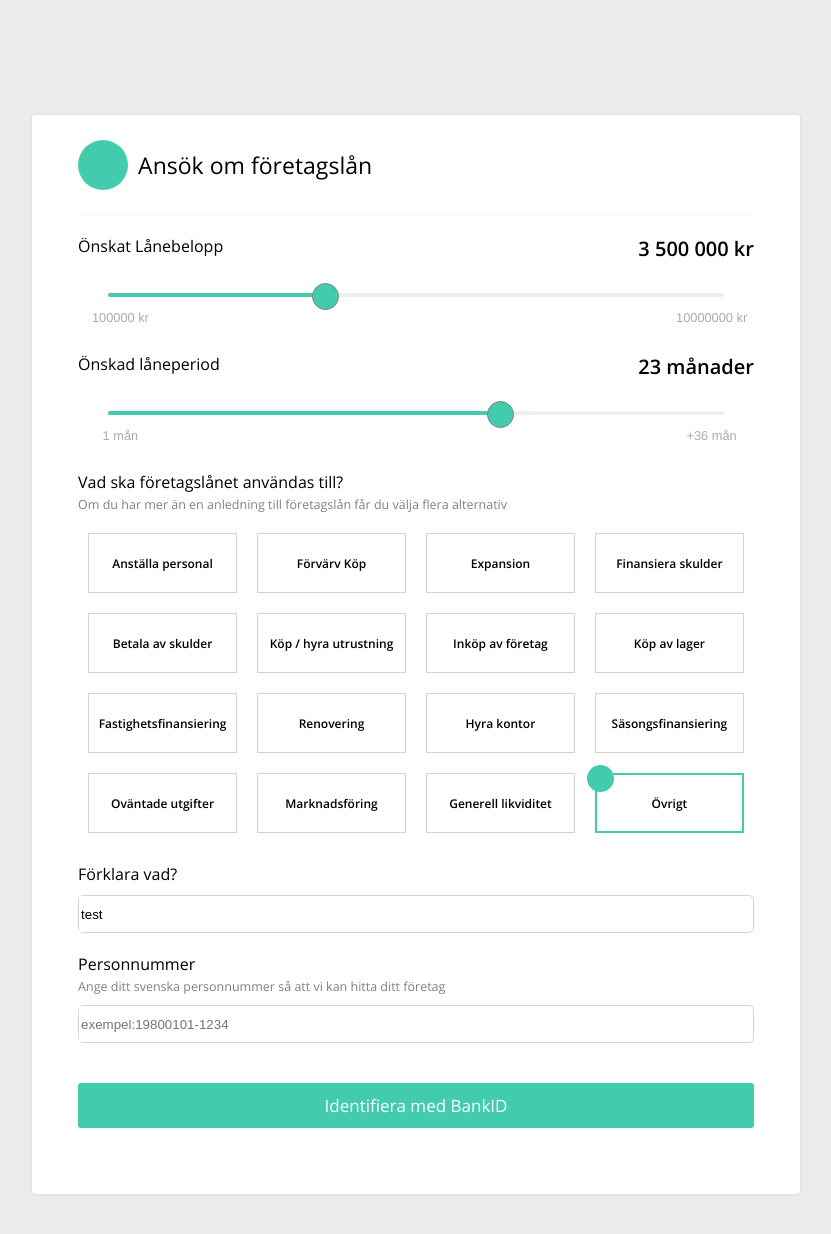
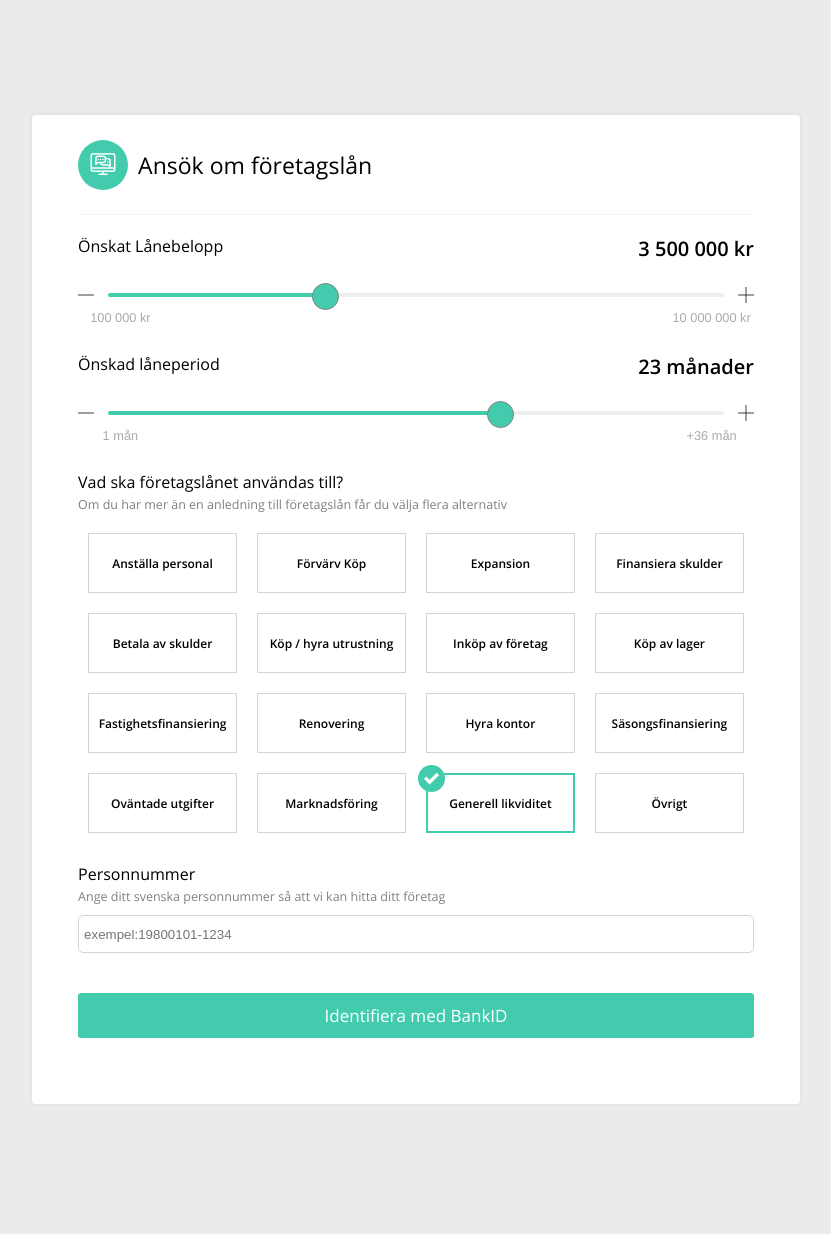
Before and after one commit to ponture-se/app-loan, a PHP site: page / in a window 1280 px wide. Shown: the whole page, without its empty margins (224-1055 px from the left). After the commit the page ends 1104 px from the top, so only its background shows below. Run offline with PHP 8.4, Linux system fonts and the light colour scheme.

Commit message:
options generating dynamicaly,icons added,slider bugs fixed, input outline bug fixed

```diff
--- a/index.html
+++ b/index.html
@@ -21,24 +21,26 @@
                                 <div class="pon_applyform">
                                     <div class="pon_form_header">
                                         <div class="pon_form_circleIcon"><i class="icon-request"></i></div><span>Ansök om företagslån</span></div>
-                                    <div class="pon_input --sliderInput animated fadeIn">
+                                    <div id="priceRange" class="pon_input --sliderInput animated fadeIn">
                                         <div class="pon_input_header">
-                                            <label class="pon_input_label pon_input_sliderLabel">Önskat Lånebelopp</label><span class="pon_input_label pon_input_sliderLabel loanAmountValue">3 500 000 kr</span></div>
+                                            <label class="pon_input_label pon_input_sliderLabel">Önskat Lånebelopp</label><span class="pon_input_label pon_input_sliderLabel loanAmountValue">3 500 000 kr</span>
+                                        </div>
                                         <div class="pon_rangeSliderDOM">
                                             <div class="rangeSliderDOM_left"><span class="icon-minus"></span></div>
                                             <div class="rangeSliderDOM_center">
-                                                <div aria-disabled="false" class="input-range"><span class="input-range_label input-range_label--min"><span class="input-range_label-container">100000 kr</span></span>
+                                                <div aria-disabled="false" class="input-range"><span class="input-range_label input-range_label--min"><span class="input-range_label-container">100 000 kr</span></span>
                                                     <div class="input-range_track input-range_track--background">
                                                         <div class="input-range_track input-range_track--active" style="left: 0%; width: 34.3434%;"></div><span class="input-range_slider-container" style="position: absolute; left: 34.3434%;"><span class="input-range_label input-range_label--value"><span class="input-range_label-container">3500000 kr</span></span>
                                                         <div aria-valuemax="10000000" aria-valuemin="100000" aria-valuenow="3500000" class="input-range_slider" draggable="false" role="slider" tabindex="0"></div>
                                                         </span>
-                                                    </div><span class="input-range_label input-range_label--max"><span class="input-range_label-container">10000000 kr</span></span>
+                                                    </div><span class="input-range_label input-range_label--max"><span class="input-range_label-container">10 000 000 kr</span></span>
                                                 </div>
                                             </div>
                                             <div class="rangeSliderDOM_right"><span class="icon-add"></span></div>
                                         </div>
                                     </div>
-                                    <div class="pon_input --sliderInput animated fadeIn">
+
+                                    <div id="monthRange"class="pon_input --sliderInput animated fadeIn">
                                         <div class="pon_input_header">
                                             <label class="pon_input_label pon_input_sliderLabel">Önskad låneperiod</label><span class="pon_input_label pon_input_sliderLabel loanAmountValue">23 månader</span></div>
                                         <div class="pon_rangeSliderDOM">
@@ -58,61 +60,15 @@
                                             <div class="rangeSliderDOM_right"><span class="icon-add"></span></div>
                                         </div>
                                     </div>
-                                    <div class="pon_input animated fadeIn">
+
+                                    <div id="usageOptions" class="pon_input usageOptions animated fadeIn">
                                         <label class="pon_input_label">Vad ska företagslånet användas till?<span>Om du har mer än en anledning till företagslån får du välja flera alternativ</span></label>
                                         <div class="options">
-                                            <div class="usageBtn ">
-                                                <div class="usageBtn_title">Anställa personal</div>
-                                            </div>
-                                            <div class="usageBtn ">
-                                                <div class="usageBtn_title">Förvärv Köp</div>
-                                            </div>
-                                            <div class="usageBtn ">
-                                                <div class="usageBtn_title">Expansion</div>
-                                            </div>
-                                            <div class="usageBtn ">
-                                                <div class="usageBtn_title">Finansiera skulder</div>
-                                            </div>
-                                            <div class="usageBtn ">
-                                                <div class="usageBtn_title">Betala av skulder</div>
-                                            </div>
-                                            <div class="usageBtn ">
-                                                <div class="usageBtn_title">Köp / hyra utrustning</div>
-                                            </div>
-                                            <div class="usageBtn ">
-                                                <div class="usageBtn_title">Inköp av företag</div>
-                                            </div>
-                                            <div class="usageBtn ">
-                                                <div class="usageBtn_title">Köp av lager</div>
-                                            </div>
-                                            <div class="usageBtn ">
-                                                <div class="usageBtn_title">Fastighetsfinansiering</div>
-                                            </div>
-                                            <div class="usageBtn ">
-                                                <div class="usageBtn_title">Renovering</div>
-                                            </div>
-                                            <div class="usageBtn ">
-                                                <div class="usageBtn_title">Hyra kontor</div>
-                                            </div>
-                                            <div class="usageBtn ">
-                                                <div class="usageBtn_title">Säsongsfinansiering</div>
-                                            </div>
-                                            <div class="usageBtn ">
-                                                <div class="usageBtn_title">Oväntade utgifter</div>
-                                            </div>
-                                            <div class="usageBtn ">
-                                                <div class="usageBtn_title">Marknadsföring</div>
-                                            </div>
-                                            <div class="usageBtn ">
-                                                <div class="usageBtn_title">Generell likviditet</div>
-                                            </div>
-                                            <div class="usageBtn --active">
-                                                <div class="usageBtn_title">Övrigt</div>
-                                                <div class="usageBtn_active"><span class="icon-checkmark"></span></div>
-                                            </div>
+
                                         </div>
                                     </div>
-                                    <div class="pon_input animated fadeIn ">
+
+                                    <div id = "otherOption_input" class="pon_input otherOption_input animated fadeIn ">
                                         <label class="pon_input_label">Förklara vad?</label>
                                         <div class="pon_input_element">
                                             <div class="element-group">
@@ -122,6 +78,7 @@
                                             </div>
                                         </div>
                                     </div>
+
                                     <div class="pon_input animated fadeIn ">
                                         <label class="pon_input_label">Personnummer<span>Ange ditt svenska personnummer så att vi kan hitta ditt företag</span></label>
                                         <div class="pon_input_element">
@@ -137,9 +94,8 @@
                             </div>
                         </div>
                     </div>
-                    <div class="notifies">
-                        <div></div>
-                    </div>
                 </div>
+
+                <script type="text/javascript" src="./main.js"></script>
         </body>
 </html>
--- a/main.js
+++ b/main.js
@@ -0,0 +1,187 @@
+var usageObj = [
+  {
+    API_Name: "hire_staff",
+    Label: "Anställa personal",
+    isDefault: false
+  },
+  {
+    API_Name: "acquisitions_purchase",
+    Label: "Förvärv Köp",
+    isDefault: false
+  },
+  {
+    API_Name: "expansion",
+    Label: "Expansion",
+    isDefault: false
+  },
+  {
+    API_Name: "finance_debts",
+    Label: "Finansiera skulder",
+    isDefault: false
+  },
+  {
+    API_Name: "pay_off_debts",
+    Label: "Betala av skulder",
+    isDefault: false
+  },
+  {
+    API_Name: "purchase_renting_equipment",
+    Label: "Köp / hyra utrustning",
+    isDefault: false
+  },
+  {
+    API_Name: "purchase_of_business",
+    Label: "Inköp av företag",
+    isDefault: false
+  },
+  {
+    API_Name: "purchase_of_inventory",
+    Label: "Köp av lager",
+    isDefault: false
+  },
+  {
+    API_Name: "real_estate_financing",
+    Label: "Fastighetsfinansiering",
+    isDefault: false
+  },
+  {
+    API_Name: "renovation",
+    Label: "Renovering",
+    isDefault: false
+  },
+  {
+    API_Name: "renting_office",
+    Label: "Hyra kontor",
+    isDefault: false
+  },
+  {
+    API_Name: "seasonal_financing",
+    Label: "Säsongsfinansiering",
+    isDefault: false
+  },
+  {
+    API_Name: "unexpected_expenses",
+    Label: "Oväntade utgifter",
+    isDefault: false
+  },
+  {
+    API_Name: "marketing",
+    Label: "Marknadsföring",
+    isDefault: false
+  },
+  {
+    API_Name: "general_liquidity",
+    Label: "Generell likviditet",
+    isDefault: true
+  },
+  {
+    API_Name: "other",
+    Label: "Övrigt",
+    isDefault: false,
+    writable: true
+  }
+];
+document.addEventListener("DOMContentLoaded", function() {
+  fillUsageOptions(usageObj);
+  rangeSlider("priceRange");
+  rangeSlider("monthRange");
+  var defaultOption = document.getElementsByClassName("-defaultOption");
+  var activeUsages = document.querySelectorAll(".usageBtn.--active");
+  var usageBtns = document.getElementsByClassName("usageBtn");
+  for (var i = 0; i < usageBtns.length; i++) {
+    usageBtns[i].onclick = function() {
+      toggleOption(this);
+    };
+  }
+  selectDefaultOption(activeUsages, defaultOption);
+});
+
+//functions
+function toggleOption(e) {
+  e.classList.toggle("--active");
+  var activeUsages = document.querySelectorAll(".usageBtn.--active");
+  var defaultOption = document.getElementsByClassName("-defaultOption");
+  if (e.classList.contains("-writable") && e.classList.contains("--active")) {
+    document.getElementById("otherOption_input").style.display = "block";
+  } else if (
+    e.classList.contains("-writable") &&
+    !e.classList.contains("--active")
+  ) {
+    document.getElementById("otherOption_input").style.display = "none";
+  }
+  selectDefaultOption(activeUsages, defaultOption);
+}
+function selectDefaultOption(activeOptions, defaultOptionDOM) {
+  if (activeOptions.length === 0) {
+    toggleOption(defaultOptionDOM[0]);
+  }
+}
+function fillUsageOptions(optionsObj) {
+  var optionsContainer = document.querySelector("#usageOptions .options");
+  for (var i = 0; i < optionsObj.length; i++) {
+    var parent = document.createElement("div");
+    var name_attr = document.createAttribute("name");
+    var child = document.createElement("div");
+
+    child.innerText = optionsObj[i].Label;
+    name_attr.value = optionsObj[i].API_Name;
+    parent.setAttributeNode(name_attr);
+    child.classList.add("usageBtn_title");
+    parent.classList.add("usageBtn");
+    if (optionsObj[i].isDefault) {
+      parent.classList.add("-defaultOption");
+    }
+    if (optionsObj[i].writable) {
+      parent.classList.add("-writable");
+    }
+    parent.appendChild(child);
+    optionsContainer.appendChild(parent);
+  }
+}
+function submitForm() {}
+function rangeSlider(rangeIndicator, stepSluts) {
+  var mousedown = false;
+  var rangeIndicator = document.getElementById(rangeIndicator);
+
+  var sliderElement = rangeIndicator.querySelector(
+      ".input-range_slider-container"
+    ),
+    sliderTrack = rangeIndicator.querySelector(".input-range_track--active "),
+    sliderTrackBG = rangeIndicator.querySelector(".rangeSliderDOM_center"),
+    x = 0,
+    y = 0,
+    mousedown = false;
+
+  sliderElement.addEventListener(
+    "mousedown",
+    function(e) {
+      mousedown = true;
+      x = sliderElement.offsetLeft - e.clientX;
+      y = sliderElement.offsetTop - e.clientY;
+    },
+    true
+  );
+
+  document.addEventListener(
+    "mouseup",
+    function(e) {
+      mousedown = false;
+    },
+    true
+  );
+
+  document.addEventListener(
+    "mousemove",
+    function(e) {
+      var moveX =
+        e.clientX - sliderTrackBG.offsetLeft - sliderElement.offsetLeft;
+      var newLeftPosition =
+        ((sliderElement.offsetLeft + moveX) / sliderTrackBG.clientWidth) * 100;
+      if (mousedown && newLeftPosition < 100 && newLeftPosition > 0) {
+        sliderTrack.style.width = newLeftPosition + "%";
+        sliderElement.style.left = newLeftPosition + "%";
+      }
+    },
+    true
+  );
+}
--- a/main2.css
+++ b/main2.css
@@ -1,14 +1,24 @@
 @font-face {
   font-family: icomoon;
-  src: url(./assets/icomoon.1f40db11.eot);
-  src: url(./assets/icomoon.1f40db11.eot#iefix) format("embedded-opentype"),
+  src: url(./assets/icomoon.eot);
+  src: url(./assets/icomoon.eot#iefix) format("embedded-opentype"),
     url(./assets/icomoon.ttf) format("truetype"),
-    url(./assets/icomoon.d35ff8b1.woff) format("woff"),
-    url(./assets/icomoon.e355dacb.svg#icomoon) format("svg");
+    url(./assets/icomoon.woff) format("woff"),
+    url(./assets/icomoon.svg#icomoon) format("svg");
   font-weight: 400;
   font-style: normal;
 }
+@font-face {
+  font-family: OpenSance;
+  src: url(./assets/OpenSans-Regular.ttf);
+  font-weight: 700;
+}
 
+@font-face {
+  font-family: OpenSanceBold;
+  src: url(./assets/OpenSans-Semibold.ttf);
+  font-weight: 700;
+}
 [class*=" icon-"],
 [class^="icon-"] {
   font-family: icomoon !important;
@@ -22,7 +32,15 @@
   -webkit-font-smoothing: antialiased;
   -moz-osx-font-smoothing: grayscale;
 }
-
+.icon-request:before {
+  content: "\e904";
+}
+.icon-minus:before {
+  content: "\e931";
+}
+.icon-add:before {
+  content: "\e92e";
+}
 .fadeIn {
   -webkit-animation-name: fadeIn;
   animation-name: fadeIn;
@@ -126,18 +144,6 @@
   background: var(--my-btn-success-hover-bg);
 }
 
-@font-face {
-  font-family: OpenSance;
-  src: url(./assets/OpenSans-Regular.ttf);
-  font-weight: 700;
-}
-
-@font-face {
-  font-family: OpenSanceBold;
-  src: url(./assets/OpenSans-Semibold.ttf);
-  font-weight: 700;
-}
-
 * {
   box-sizing: border-box;
 }
@@ -233,18 +239,6 @@ html::-moz-scrollbar-thumb:hover {
   transition: 1s ease-in-out;
   transition-duration: 0.3s;
 }
-
-.notifies {
-  position: fixed;
-  top: 0;
-  width: 370px;
-  right: 0;
-  display: flex;
-  flex-direction: column;
-  padding: 10px 20px;
-  z-index: 100000000000;
-}
-
 .input-range * {
   direction: ltr;
   text-align: left;
@@ -448,6 +442,11 @@ html::-moz-scrollbar-thumb:hover {
 .pon_input_element .element-group_center .my-input {
   border: none;
   height: 100%;
+  width: 100%;
+  padding: 0 5px;
+  border-radius: 5px;
+  -webkit-border-radius: 5px;
+  outline-color: #42ccad;
 }
 
 .pon_input_element .element-group_right {
@@ -498,7 +497,31 @@ html::-moz-scrollbar-thumb:hover {
 .bl .options .usageBtn.--active {
   border: 2px solid #42ccad;
 }
-
+.bl .options .usageBtn.--active:before {
+  font-family: icomoon !important;
+  content: "\ea10";
+  color: white;
+  font-size: 15px;
+  display: block;
+  width: 27px;
+  height: 27px;
+  position: absolute;
+  left: -10px;
+  top: -10px;
+  text-align: center;
+  background-color: #42ccad;
+  border-radius: 50%;
+  -webkit-transition-duration: 0.2s;
+  transition-duration: 0.2s;
+  font-style: normal;
+  font-weight: 400;
+  -webkit-font-feature-settings: normal;
+  font-feature-settings: normal;
+  font-variant: normal;
+  text-transform: none;
+  line-height: 1.8;
+  -webkit-font-smoothing: antialiased;
+}
 .bl .options .usageBtn_active {
   position: absolute;
   left: -10px;
@@ -512,6 +535,9 @@ html::-moz-scrollbar-thumb:hover {
   width: 27px;
   height: 27px;
   border-radius: 100%;
+}
+.bl .pon_input.otherOption_input {
+  display: none;
 }
 
 .bl .bankIdBtn {
```
